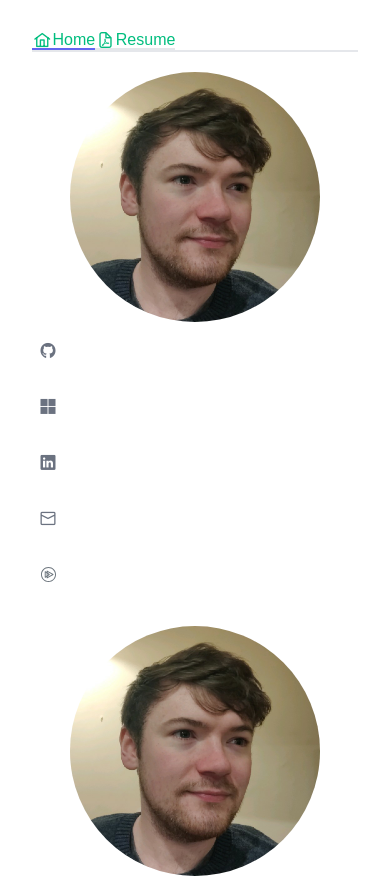
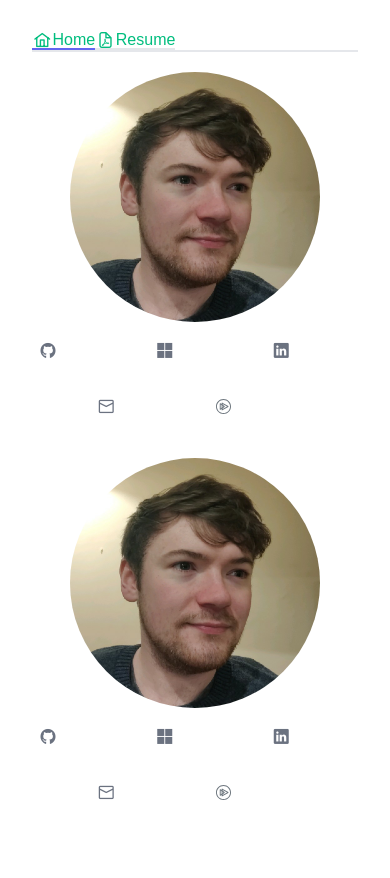
Before and after one commit to ThatGuyKalvin/ThatGuyKalvin.github.io, a Vue app in the folder app/: page /profile in a window 390 px wide. Shown: the top 878 px of the page. After the commit the page ends 844 px from the top, so only its background shows below. Built offline with nearby package versions, Linux system fonts and the light colour scheme; a web font is replaced by a local one.

Commit message:
Stop all icons showing on separate lines on small screens

```diff
--- a/app/src/views/ProfileView.vue
+++ b/app/src/views/ProfileView.vue
@@ -9,19 +9,19 @@ import Image from 'primevue/image'
     </div>
     <div class="socials">
       <v-row justify="center">
-        <v-col cols="12" sm="1" md="1">
+        <v-col cols="4" sm="1" md="1">
           <v-btn class="social-btn" href="https://github.com/ThatGuyKalvin" target="_blank" size="x-small" icon="pi pi-github" variant="flat" alt="GitHub" />
         </v-col>
-        <v-col cols="12" sm="1" md="1">
+        <v-col cols="4" sm="1" md="1">
           <v-btn class="social-btn" href="https://learn.microsoft.com/en-gb/users/kalvinjohnston/transcript/vyqrgi0xqkme9jl" target="_blank" size="x-small" icon="pi pi-microsoft" variant="flat" alt="Microsoft Learn"/>
         </v-col>
-        <v-col cols="12" sm="1" md="1">
+        <v-col cols="4" sm="1" md="1">
           <v-btn class="social-btn" href="https://linkedin.com/in/kalvin-johnston/" target="_blank" size="x-small" icon="pi pi-linkedin" variant="flat" alt="LinkedIn" />
         </v-col>
-        <v-col cols="12" sm="1" md="1">
+        <v-col cols="4" sm="1" md="1">
           <v-btn class="social-btn"  href="mailto:kalvin4467@hotmail.co.uk" target="_blank" size="x-small" icon="pi pi-envelope" variant="flat" alt="Email" />
         </v-col>
-        <v-col cols="12" sm="1" md="1">
+        <v-col cols="4" sm="1" md="1">
           <v-btn class="social-btn"  href="https://app.pluralsight.com/profile/kalvin-johnston" target="_blank" size="x-small" icon variant="flat" alt="Pluralsight">
             <v-icon>
               <img src="@/assets/icons/pluralsight.svg" />
@@ -42,7 +42,7 @@ import Image from 'primevue/image'
 }
 
 .social-btn {
-  color: var(--text-color-secondary)
+  color: var(--text-color-secondary);
 }
 
 .icons {
```
